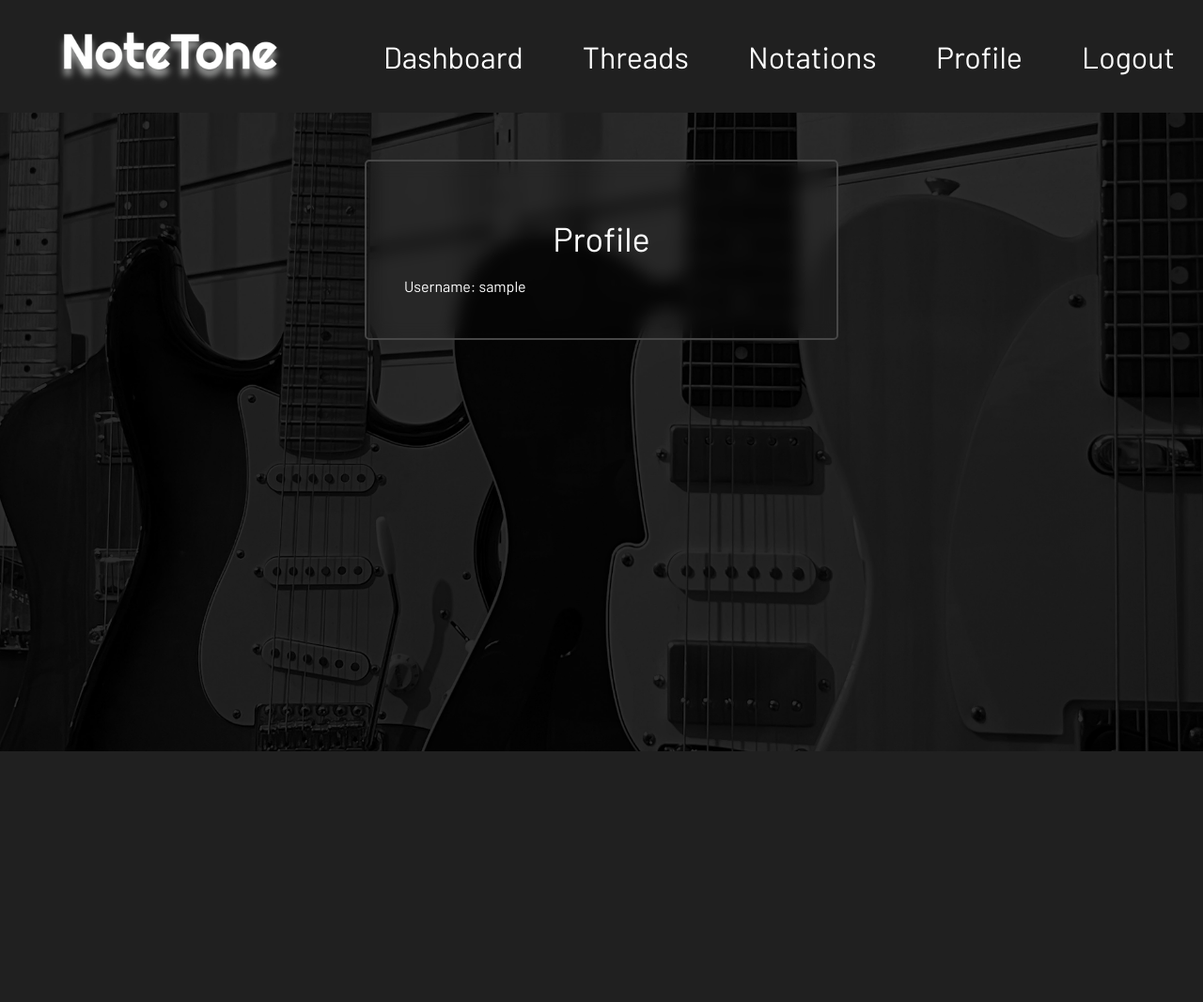
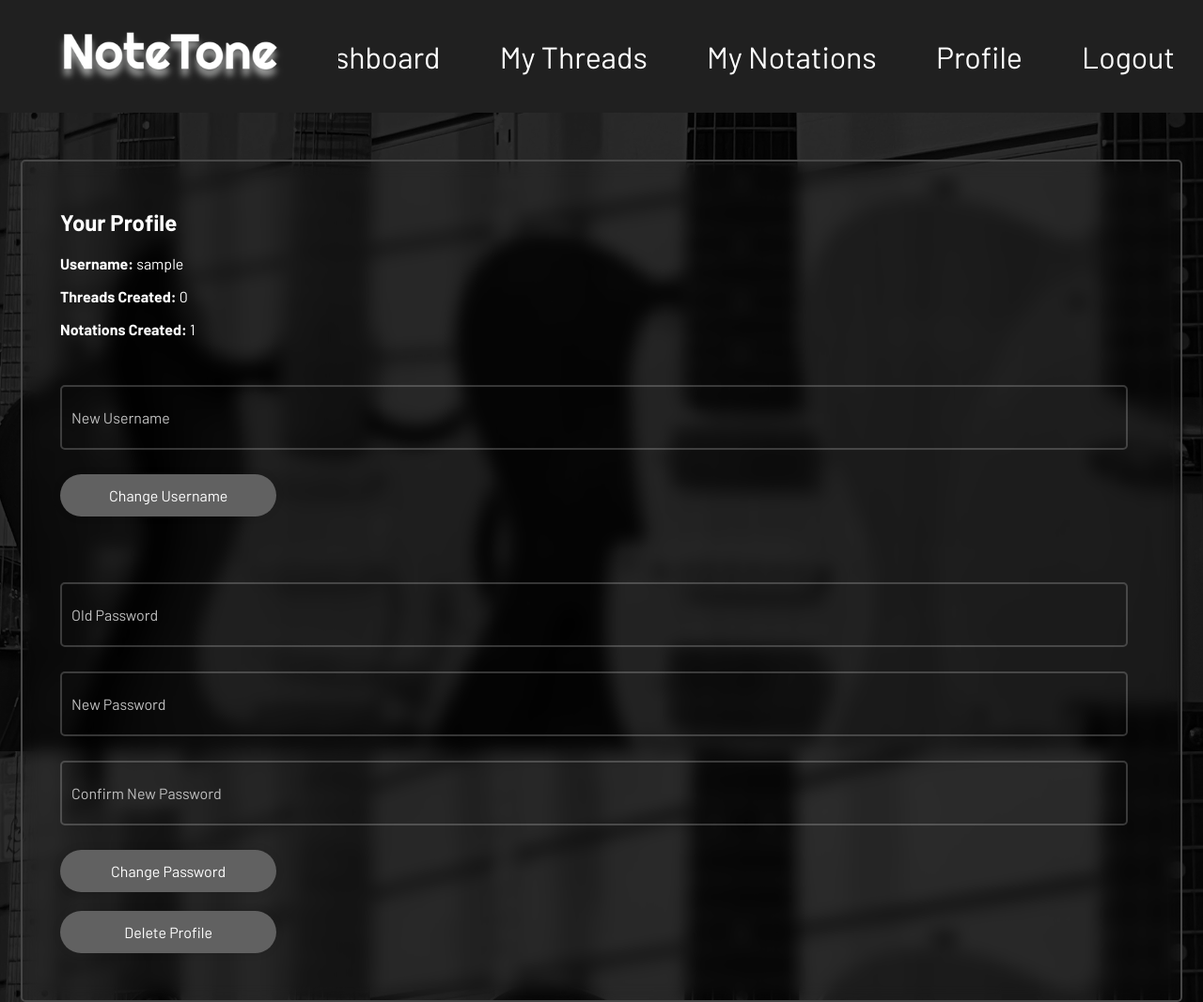
Before and after one commit to ssoraaaaa/notetone, a PHP site: page /profile.php in a window 1280 px wide. Shown: the whole page at 94% size. Before the commit the page ends 800 px from the top, so only its background shows below. Run offline with PHP 8.4, Linux system fonts and the light colour scheme; the visitor is signed in with stand-in values (Sample User, id 1); tables that the repository leaves empty or names only in its code hold one stand-in row (values such as "Sample post"); some web fonts are replaced.

Commit message:
Profile and deleted users

```diff
--- a/add_notation.php
+++ b/add_notation.php
@@ -58,8 +58,8 @@ if ($_SERVER["REQUEST_METHOD"] == "POST") {
     <ul class="header">
         <a href="dashboard.php"><img src="logo-gray.png" class="header_logo" alt="Logo"></a>
         <li class="li_header"><a class="a_header" href="dashboard.php">Dashboard</a></li>
-        <li class="li_header"><a class="a_header" href="threads.php">Threads</a></li>
-        <li class="li_header"><a class="a_header" href="notations.php">Notations</a></li>
+        <li class="li_header"><a class="a_header" href="threads.php">My Threads</a></li>
+        <li class="li_header"><a class="a_header" href="notations.php">My Notations</a></li>
         <li class="li_header"><a class="a_header" href="profile.php">Profile</a></li>
         <li class="li_header"><a class="a_header" href="logout.php">Logout</a></li>
     </ul>
--- a/add_thread.php
+++ b/add_thread.php
@@ -40,8 +40,8 @@ if ($_SERVER["REQUEST_METHOD"] == "POST") {
     <ul class="header">
         <a href="<?php echo isset($_SESSION['username']) ? 'dashboard.php' : 'index.html'; ?>"><img src="logo-gray.png" class="header_logo" alt="Logo"></a>
         <li class="li_header"><a class="a_header" href="dashboard.php">Dashboard</a></li>
-        <li class="li_header"><a class="a_header" href="threads.php">Threads</a></li>
-        <li class="li_header"><a class="a_header" href="notations.php">Notations</a></li>
+        <li class="li_header"><a class="a_header" href="threads.php">My Threads</a></li>
+        <li class="li_header"><a class="a_header" href="notations.php">My Notations</a></li>
         <li class="li_header"><a class="a_header" href="profile.php">Profile</a></li>
         <li class="li_header"><a class="a_header" href="logout.php">Logout</a></li>
     </ul>
--- a/notations.php
+++ b/notations.php
@@ -80,8 +80,8 @@ if ($_SERVER["REQUEST_METHOD"] == "POST" && isset($_POST['add_instrument'])) {
     <ul class="header">
         <a href="dashboard.php"><img src="logo-gray.png" class="header_logo" alt="Logo"></a>
         <li class="li_header"><a class="a_header" href="dashboard.php">Dashboard</a></li>
-        <li class="li_header"><a class="a_header" href="threads.php">Threads</a></li>
-        <li class="li_header"><a class="a_header" href="notations.php">Notations</a></li>
+        <li class="li_header"><a class="a_header" href="threads.php">My Threads</a></li>
+        <li class="li_header"><a class="a_header" href="notations.php">My Notations</a></li>
         <li class="li_header"><a class="a_header" href="profile.php">Profile</a></li>
         <li class="li_header"><a class="a_header" href="logout.php">Logout</a></li>
     </ul>
--- a/profile.php
+++ b/profile.php
@@ -7,11 +7,79 @@ if (!isset($_SESSION['username'])) {
     exit;
 }
 
-// Fetch user details
 $username = $_SESSION['username'];
-$user_sql = "SELECT * FROM users WHERE username='$username'";
-$user_result = $conn->query($user_sql);
-$user = $user_result->fetch_assoc();
+$user_id = $_SESSION['userid'];
+
+// Fetch the count of threads and notations
+$thread_count_sql = "SELECT COUNT(*) as thread_count FROM threads WHERE createdby = '$user_id'";
+$thread_count_result = $conn->query($thread_count_sql);
+$thread_count = $thread_count_result->fetch_assoc()['thread_count'];
+
+$notation_count_sql = "SELECT COUNT(*) as notation_count FROM notations WHERE userid = '$user_id'";
+$notation_count_result = $conn->query($notation_count_sql);
+$notation_count = $notation_count_result->fetch_assoc()['notation_count'];
+
+// Handle change username
+if ($_SERVER["REQUEST_METHOD"] == "POST" && isset($_POST['change_username'])) {
+    $new_username = $_POST['new_username'];
+    if (!empty($new_username)) {
+        $change_sql = "UPDATE users SET username = '$new_username' WHERE userid = '$user_id'";
+        if ($conn->query($change_sql) === TRUE) {
+            $_SESSION['username'] = $new_username;
+            $username = $new_username;
+            $success_message = 'Username successfully changed.';
+        } else {
+            $error_message = 'Error: ' . $conn->error;
+        }
+    } else {
+        $error_message = 'New username cannot be empty.';
+    }
+}
+
+// Handle change password
+if ($_SERVER["REQUEST_METHOD"] == "POST" && isset($_POST['change_password'])) {
+    $old_password = $_POST['old_password'];
+    $new_password = $_POST['new_password'];
+    $confirm_password = $_POST['confirm_password'];
+
+    // Validate password: only letters, numbers, and symbols
+    if (!preg_match('/^[a-zA-Z0-9!@#$%^&*()_+\-=\[\]{};:"\\|,.<>\/?]*$/', $new_password)) {
+        $error_message = 'Password contains invalid characters.';
+    } elseif (strlen($new_password) < 8) {
+        $error_message = 'Password must be at least 8 characters long.';
+    } elseif ($new_password !== $confirm_password) {
+        $error_message = 'Passwords do not match.';
+    } else {
+        // Check if the old password is correct
+        $password_check_sql = "SELECT password FROM users WHERE userid = '$user_id'";
+        $password_check_result = $conn->query($password_check_sql);
+        $user = $password_check_result->fetch_assoc();
+
+        if (password_verify($old_password, $user['password'])) {
+            $hashed_password = password_hash($new_password, PASSWORD_DEFAULT);
+            $change_password_sql = "UPDATE users SET password = '$hashed_password' WHERE userid = '$user_id'";
+            if ($conn->query($change_password_sql) === TRUE) {
+                $success_message = 'Password successfully changed.';
+            } else {
+                $error_message = 'Error: ' . $conn->error;
+            }
+        } else {
+            $error_message = 'Old password is incorrect.';
+        }
+    }
+}
+
+// Handle delete profile
+if ($_SERVER["REQUEST_METHOD"] == "POST" && isset($_POST['delete_profile'])) {
+    $delete_sql = "DELETE FROM users WHERE userid = '$user_id'";
+    if ($conn->query($delete_sql) === TRUE) {
+        session_destroy();
+        header('Location: index.html');
+        exit;
+    } else {
+        $error_message = 'Error: ' . $conn->error;
+    }
+}
 ?>
 
 <!DOCTYPE html>
@@ -26,15 +94,47 @@ $user = $user_result->fetch_assoc();
     <ul class="header">
         <a href="dashboard.php"><img src="logo-gray.png" class="header_logo" alt="Logo"></a>
         <li class="li_header"><a class="a_header" href="dashboard.php">Dashboard</a></li>
-        <li class="li_header"><a class="a_header" href="threads.php">Threads</a></li>
-        <li class="li_header"><a class="a_header" href="notations.php">Notations</a></li>
+        <li class="li_header"><a class="a_header" href="threads.php">My Threads</a></li>
+        <li class="li_header"><a class="a_header" href="notations.php">My Notations</a></li>
         <li class="li_header"><a class="a_header" href="profile.php">Profile</a></li>
         <li class="li_header"><a class="a_header" href="logout.php">Logout</a></li>
     </ul>
-    <div class="wrapper">
-        <h2>Profile</h2>
-        <p>Username: <?php echo htmlspecialchars($user['username']); ?></p>
-        <!-- Additional statistics can be added here -->
+    <div class="wrapper-profile">
+        <h2>Your Profile</h2>
+         <div class="profile-box">
+            <p><strong>Username:</strong> <?php echo htmlspecialchars($username); ?></p>
+            <p><strong>Threads Created:</strong> <?php echo $thread_count; ?></p>
+            <p><strong>Notations Created:</strong> <?php echo $notation_count; ?></p>
+        </div>
+
+        <?php if (isset($success_message)): ?>
+            <p class="success"><?php echo $success_message; ?></p>
+        <?php endif; ?>
+        <?php if (isset($error_message)): ?>
+            <p class="error"><?php echo $error_message; ?></p>
+        <?php endif; ?>
+
+        <form method="POST" action="">
+            <div class="input-box">
+                <input type="text" name="new_username" placeholder="New Username">
+            </div>
+            <button class="btn-change-username" type="submit" name="change_username">Change Username</button>
+        </form>
+        <form method="POST" action="">
+            <div class="input-box">
+                <input type="password" name="old_password" placeholder="Old Password">
+            </div>
+            <div class="input-box">
+                <input type="password" name="new_password" placeholder="New Password">
+            </div>
+            <div class="input-box">
+                <input type="password" name="confirm_password" placeholder="Confirm New Password">
+            </div>
+            <button class="btn-change-password" type="submit" name="change_password">Change Password</button>
+        </form>
+        <form method="POST" action="">
+            <button class="btn-delete-profile" type="submit" name="delete_profile">Delete Profile</button>
+        </form>
     </div>
 </body>
 </html>
--- a/style.css
+++ b/style.css
@@ -200,7 +200,7 @@ html, body {
   font-family: 'Barlow', sans-serif; font-weight: 400; font-style: normal;
 }
 
-.wrapper .remember-me{
+.wrapper .remember-me {
   display: flex;
   justify-content: space-between;
   font-size: 16px;
@@ -208,7 +208,7 @@ html, body {
   font-family: 'Barlow', sans-serif; font-weight: 400; font-style: normal;
 }
 
-.btn{
+.btn {
   width: calc(100% );
   height: 45px;
   background: #616161;
@@ -435,14 +435,6 @@ margin: 0 auto;
   text-align: left; /* Align text to the left for better readability */
 }
 
-.notation-box a {
-  color: #ffffff;
-  text-decoration: none;
-}
-
-.notation-box a:hover {
-  text-decoration: underline;
-}
 
 /* Notations Page Specific Styles */
 .notations-container-notations {
@@ -464,11 +456,6 @@ margin: 0 auto;
   gap: 10px;
 }
 
-.notations-container-dashboard .notation-box {
-  width: calc(33.333% - 10px); /* Three boxes per row with gap */
-}
-
-
 /* General Box Style */
 .box {
     background: rgba(255, 255, 255, 0.1);
@@ -487,8 +474,8 @@ margin: 0 auto;
     text-decoration: none;
 }
 
-.box a:hover {
-    text-decoration: underline;
+.box:hover {
+    background: rgba(255, 255, 255, 0.3);
 }
 
 /* Notations and Threads Container Styles */
@@ -616,5 +603,63 @@ margin: 0 auto;
   font-size: larger;
 }
 
+.notation-box {
+  margin-bottom: 20px;
+}
+
+.box, .notation-box {
+  background: rgba(255, 255, 255, 0.1);
+  border: 2px solid #474747;
+  border-radius: 5px;
+  padding: 20px;
+  box-sizing: border-box;
+  color: #ffffff;
+  text-align: left; /* Align text to the left for better readability */
+}
+
+.wrapper-profile, .wrapper-notation, .wrapper-thread{
+  display: flexbox;
+  flex-direction: column;
+  justify-content: center;
+  align-items: center;
+  min-height: auto;
+  width: 90%;
+  background: transparent;
+  border: 2px solid #474747;
+  backdrop-filter: blur(9px);
+  color: #ffffff;
+  border-radius: 5px;
+  padding: 30px 40px;
+  position: absolute;
+  left: 50%;
+  top: 170px;
+  transform: translatex(-50%);
+
+
+}
+
+
+
+.btn-delete-profile, .btn-change-username, .btn-change-password, .btn-delete-notation, .btn-delete-thread{
+  width: calc(20%);
+  height: 45px;
+  background: #616161;
+  border: none;
+  outline: none;
+  border-radius: 40px;
+  box-shadow: 0 0 10px rgba(0, 0, 0, 0.1);
+  cursor: pointer;
+  font-size: 16px;
+  color: #ffffff;
+  font-weight: 600;
+  font-family: 'Barlow', sans-serif; font-weight: 400; font-style: normal;
+  margin-bottom: 20px;
+}
+
+
+em {
+  font-style: italic;
+}
+
 
   /* padding: wdsa */
--- a/threads.php
+++ b/threads.php
@@ -35,8 +35,8 @@ if ($thread_result->num_rows > 0) {
     <ul class="header">
         <a href="dashboard.php"><img src="logo-gray.png" class="header_logo" alt="Logo"></a>
         <li class="li_header"><a class="a_header" href="dashboard.php">Dashboard</a></li>
-        <li class="li_header"><a class="a_header" href="threads.php">Threads</a></li>
-        <li class="li_header"><a class="a_header" href="notations.php">Notations</a></li>
+        <li class="li_header"><a class="a_header" href="threads.php">My Threads</a></li>
+        <li class="li_header"><a class="a_header" href="notations.php">My Notations</a></li>
         <li class="li_header"><a class="a_header" href="profile.php">Profile</a></li>
         <li class="li_header"><a class="a_header" href="logout.php">Logout</a></li>
     </ul>
```
Also changed, not shown: dashboard.php (+4 -4 lines), notation.php (added, +82 -0 lines), thread.php (added, +75 -0 lines).
